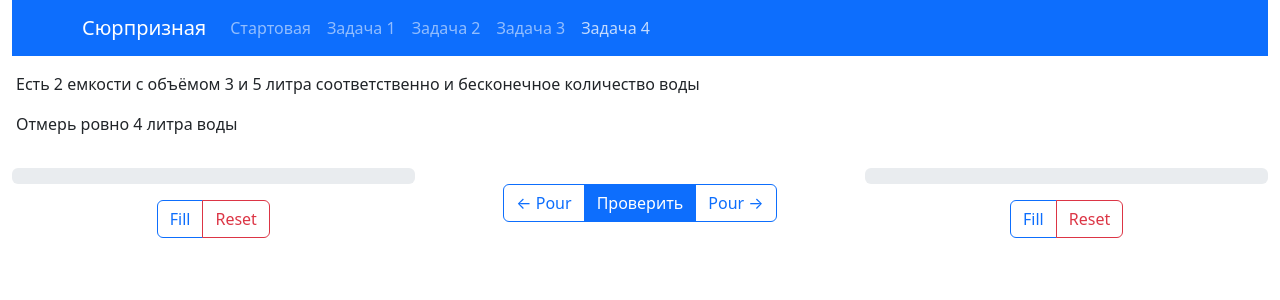
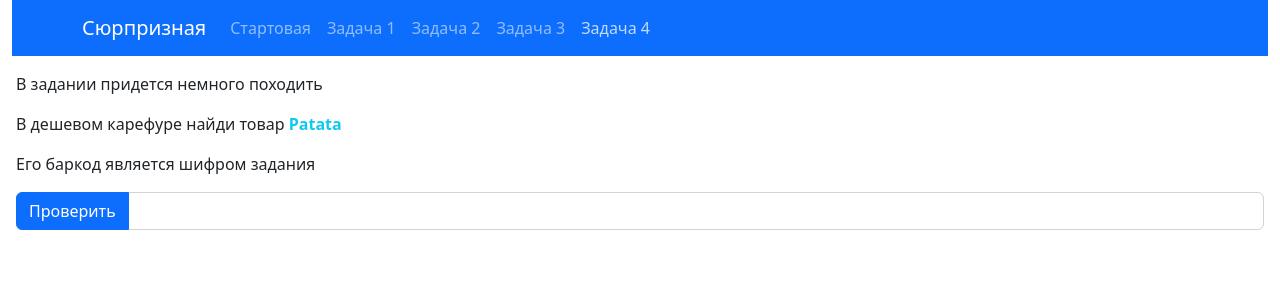
Before and after one commit to GrigoriiBerezin/eighthOfMarch, a React (Create React App) app: page / in a window 1280 px wide. Both pictures are taken after a click on the button "Задача 4". Shown: the top 300 px of the page. Built offline with nearby package versions, Linux system fonts and the light colour scheme.

Commit message:
Implement barcode

```diff
--- a/src/App.js
+++ b/src/App.js
@@ -6,6 +6,7 @@ import Togglable from './components/Togglable';
 import Home from './components/Home';
 import ColorsTask from './components/ColorsTask';
 import {useSelector} from 'react-redux';
+import Barcode from './components/Barcode';
 
 /* eslint-disable react/react-in-jsx-scope */
 const App = () => {
@@ -19,7 +20,7 @@ const App = () => {
       <Togglable isVisible={s1.isVisible}><Graffiti/></Togglable>
       <Togglable isVisible={s2.isVisible}><Bottles/></Togglable>
       <Togglable isVisible={s3.isVisible}><ColorsTask/></Togglable>
-      <Togglable isVisible={s4.isVisible}><Bottles/></Togglable>
+      <Togglable isVisible={s4.isVisible}><Barcode/></Togglable>
     </Container>
   );
 };
--- /dev/null
+++ b/src/components/Barcode.js
@@ -0,0 +1,42 @@
+import {Button, Container, Form, InputGroup, Row} from 'react-bootstrap';
+import Banner from './Banner';
+import {useState} from 'react';
+
+const Barcode = () => {
+  const [show, setShow] = useState(false);
+  const [password, setPassword] = useState('');
+
+  const handleSubmit = (event) => {
+    event.preventDefault();
+
+    if (password === '123') {
+      setShow(true);
+    }
+  };
+
+  /* eslint-disable react/react-in-jsx-scope */
+  return (
+    <>
+      <Banner show={show} text='Очередной код: 20' setShow={setShow}/>
+      <Row>
+        <Container className="p-3">
+          <p>В задании придется немного походить</p>
+          <p>В дешевом карефуре найди товар
+            <b className="text-info"> Patata</b>
+          </p>
+          <p>Его баркод является шифром задания</p>
+          <Form onSubmit={handleSubmit}>
+            <InputGroup>
+              <Button type="submit">Проверить</Button>
+              <Form.Control value={password}
+                onChange={({target}) => setPassword(target.value)}
+              />
+            </InputGroup>
+          </Form>
+        </Container>
+      </Row>
+    </>
+  );
+};
+
+export default Barcode;
```
